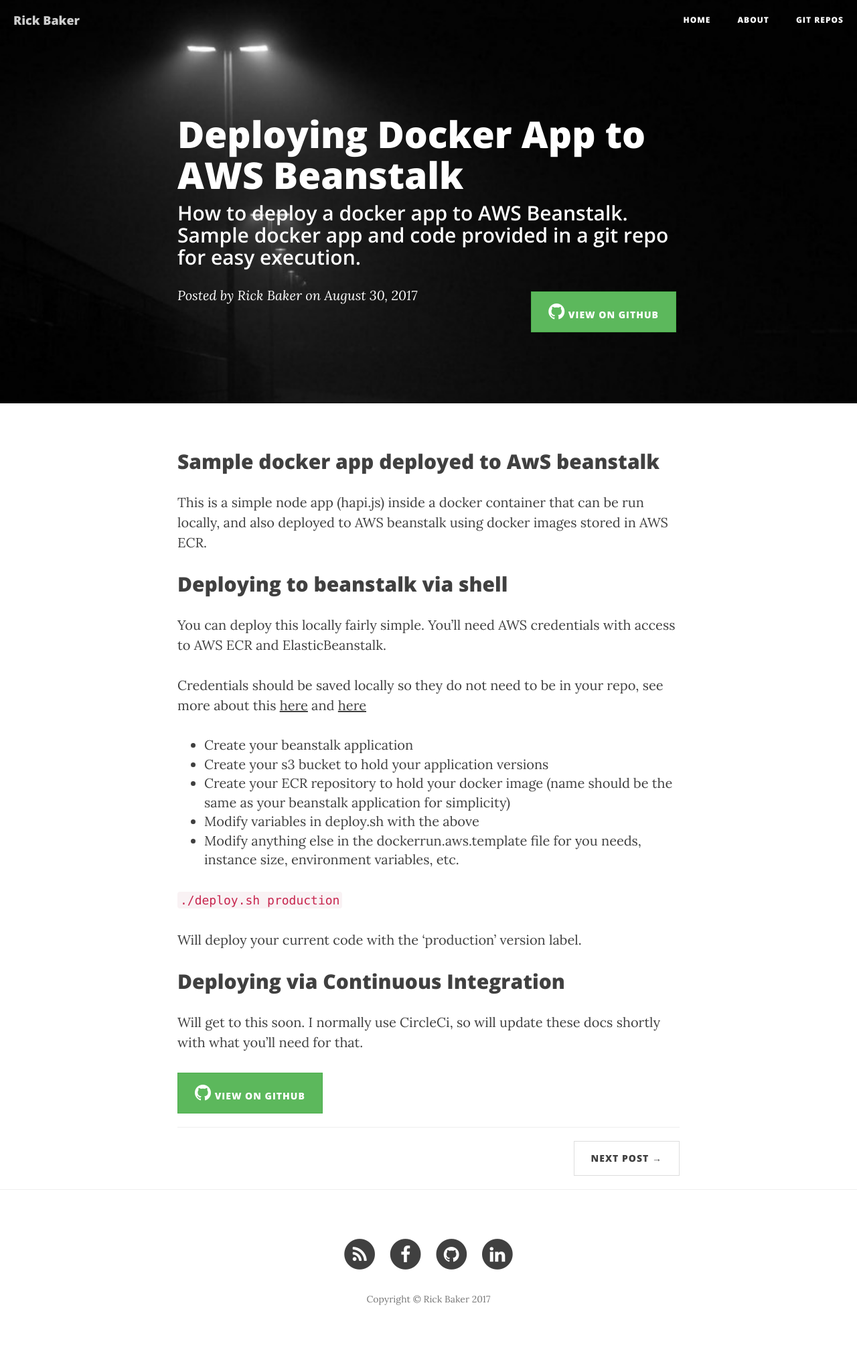
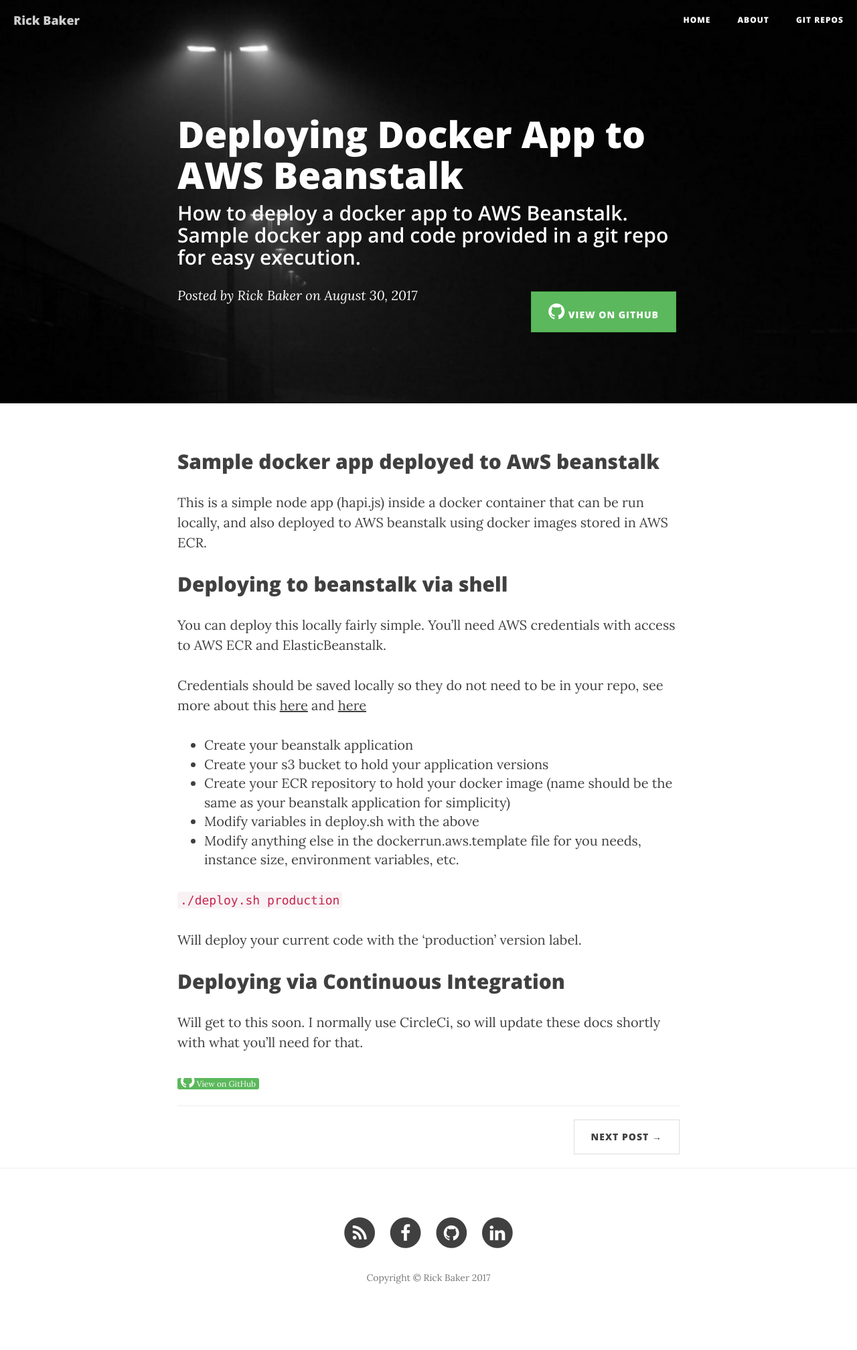
Before and after one commit to ricktbaker/ricktbaker.github.io, a Jekyll site: the page built from _posts/2017-08-30-docker-aws-beanstalk.markdown, in a window 1280 px wide. Shown: the whole page at 67% size. Built offline with Jekyll 4.4.1, drawn with Linux system fonts in a browser that asks for light colours; nearby versions of some CDN libraries; after the commit the page ends 1983 px from its top, so only the background shows below that.

Commit message:
initial checkin

```diff
--- a/_layouts/post.html
+++ b/_layouts/post.html
@@ -32,7 +32,7 @@
 				{{ content }}
 
                 {% if page.repo %}
-                <a class="btn btn-success btn-xs" target="_blank" href="{{ page.repo }}">
+                <a class="btn-xs btn-success btn-xs" target="_blank" href="{{ page.repo }}">
                     <i class="fa fa-2x fa-github"></i> View on GitHub</a>
                 {% endif %}
 
```
